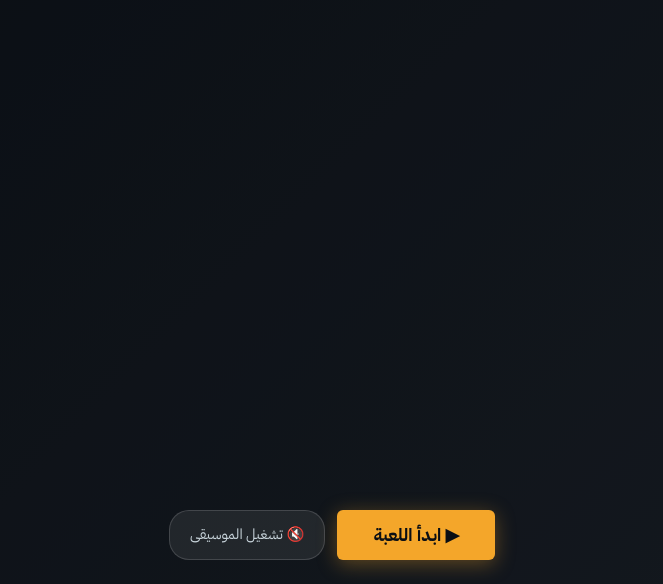
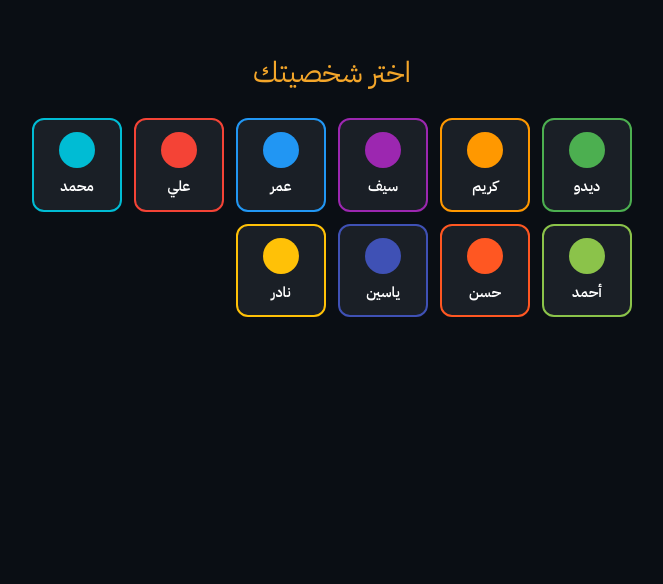
Before and after one commit to md1god/MDM1.org, a React (Vite) app in the folder pages/city-crime/babylon-react-src/client/: page /#/ in a window 1280 px wide. Shown: the part 216-800 px from the top of the page, without its empty margins (308-971 px from the left). Built offline with nearby package versions, Linux system fonts and the light colour scheme.

Commit message:
Refactor Home component for character selection

```diff
--- a/pages/city-crime/babylon-react-src/client/src/pages/Home.tsx
+++ b/pages/city-crime/babylon-react-src/client/src/pages/Home.tsx
@@ -1,13 +1,14 @@
 import { useState } from "react";
-import GameCanvas from "@/components/GameCanvas";
-import TitleScreen from "@/components/TitleScreen";
+import CharacterSelectScreen from "@/components/CharacterSelectScreen";
+import CityCrimeBabylon from "@/components/CityCrimeBabylon";
+import type { CharacterInfo } from "@/game/characters";
 
 export default function Home() {
-  const [started, setStarted] = useState(false);
+  const [character, setCharacter] = useState<CharacterInfo | null>(null);
 
-  if (!started) {
-    return <TitleScreen onStart={() => setStarted(true)} />;
+  if (!character) {
+    return <CharacterSelectScreen onSelect={setCharacter} />;
   }
 
-  return <GameCanvas />;
+  return <CityCrimeBabylon selectedCharacter={character} />;
 }
```
